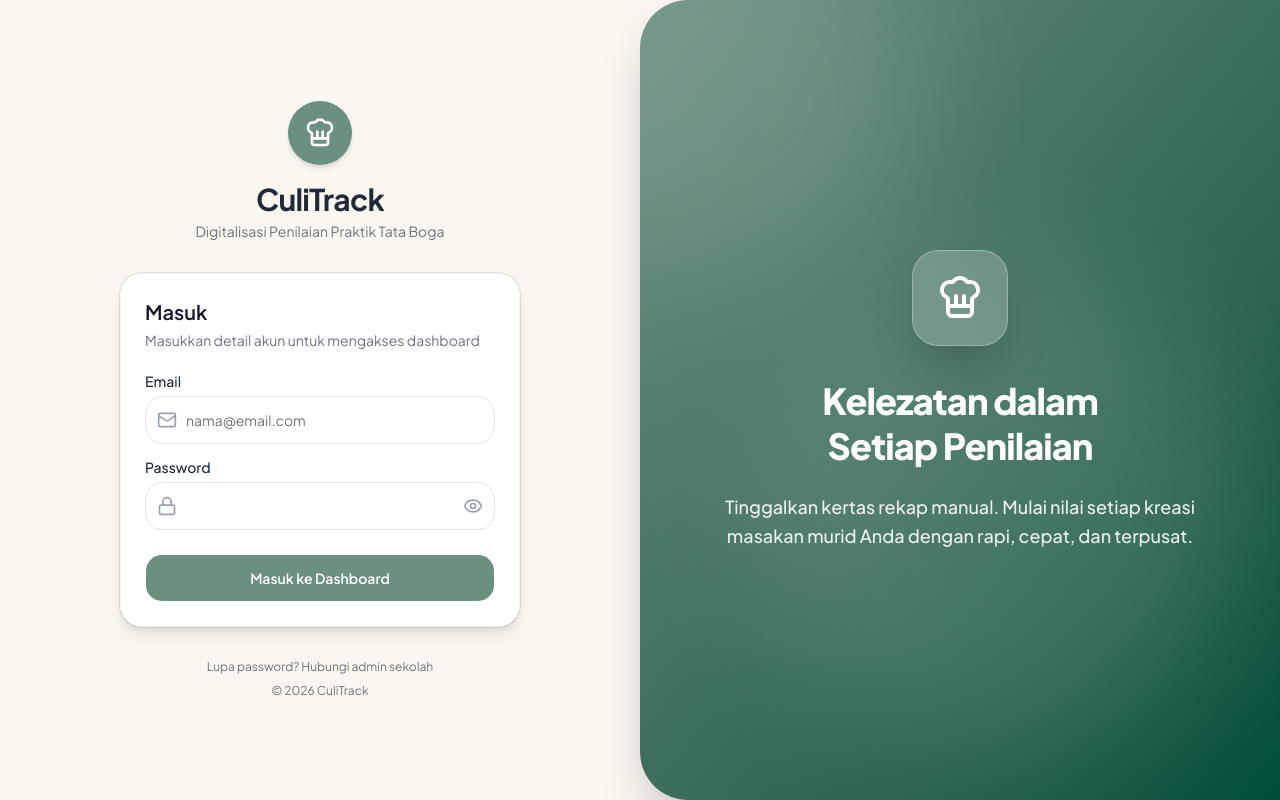
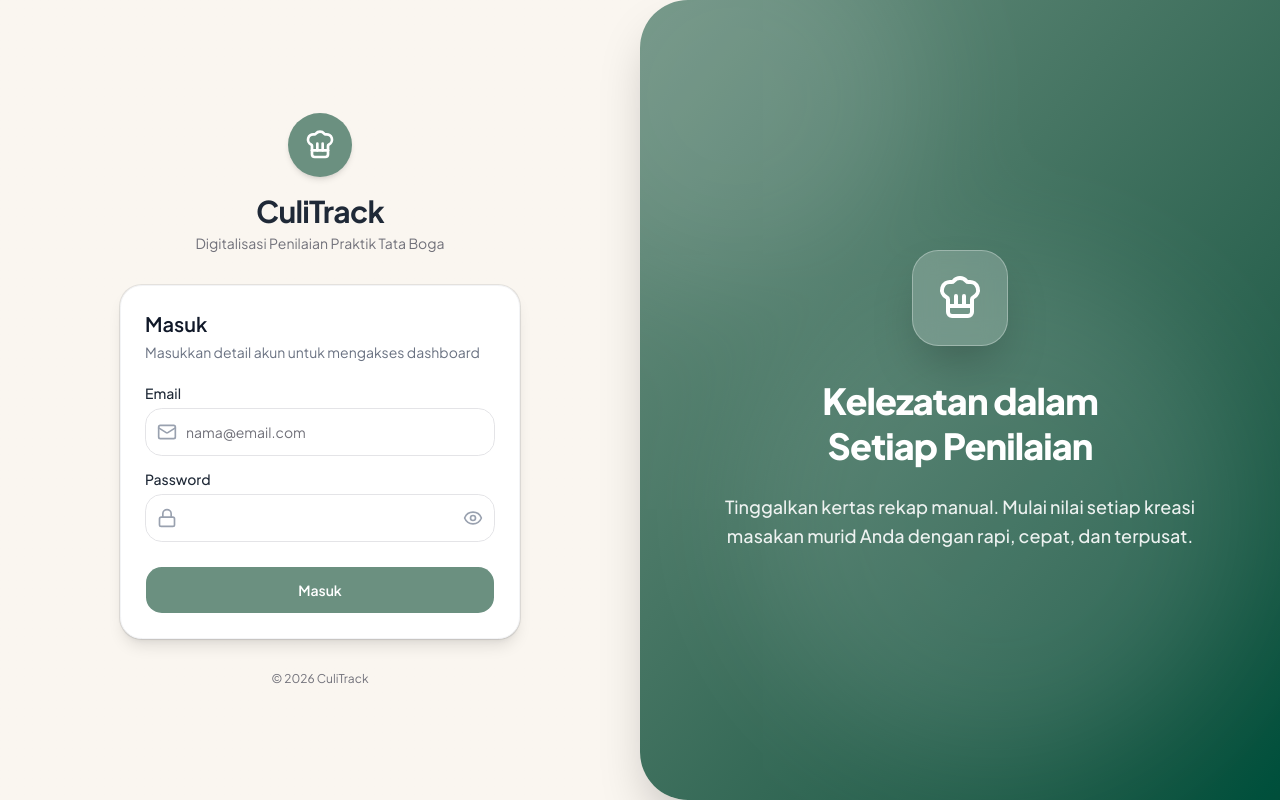
Before and after one commit to bukanbambank/culitrack, a Next.js app: page /login in a window 1280 px wide. Built offline with nearby package versions, Linux system fonts and the light colour scheme; no server answers.

Commit message:
fix(ui): remove lupa password and update login button text

```diff
--- a/app/login/page.tsx
+++ b/app/login/page.tsx
@@ -137,7 +137,7 @@ export default function LoginPage() {
                       Memproses...
                     </>
                   ) : (
-                    'Masuk ke Dashboard'
+                    'Masuk'
                   )}
                 </Button>
               </form>
@@ -146,7 +146,6 @@ export default function LoginPage() {
 
           {/* Footer Text */}
           <div className="mt-8 flex flex-col items-center gap-2 text-center text-xs text-muted-foreground">
-            <p>Lupa password? Hubungi admin sekolah</p>
             <p>&copy; 2026 CuliTrack</p>
           </div>
         </div>
```
